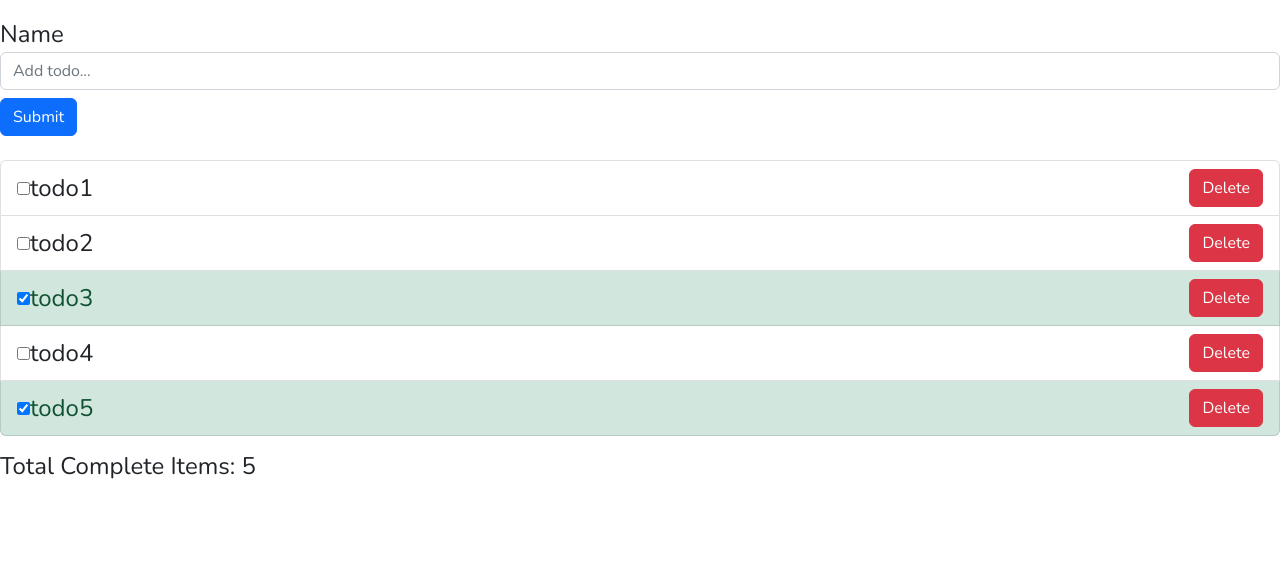
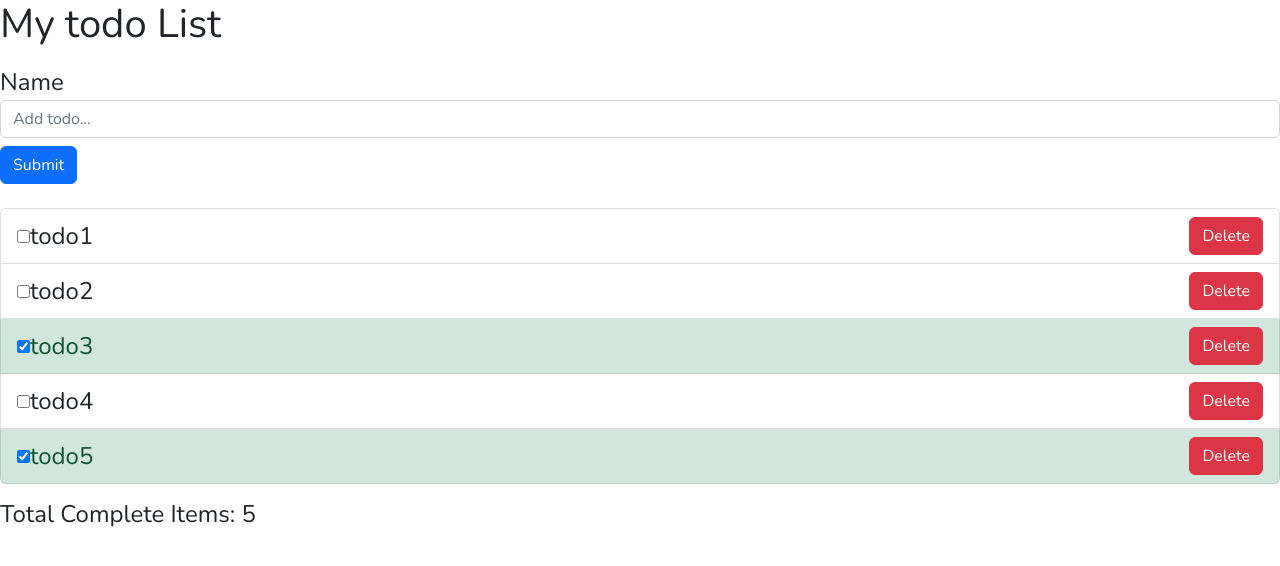
Before and after one commit to Natnael772/todo-app, a React (Create React App) app: page / in a window 1280 px wide. Shown: the top 566 px of the page. Built offline with nearby package versions, Linux system fonts and the light colour scheme.

Commit message:
Provider

```diff
--- a/src/App.js
+++ b/src/App.js
@@ -12,6 +12,7 @@ import store from "./app/store";
 const App = () => {
   return (
     <>
+      <h1>My todo List</h1>
       <AddTodoForm />
       <TodoList />
       <TotalCompleteItems />
```
Also changed, not shown: src/index.js (+7 -6 lines).
